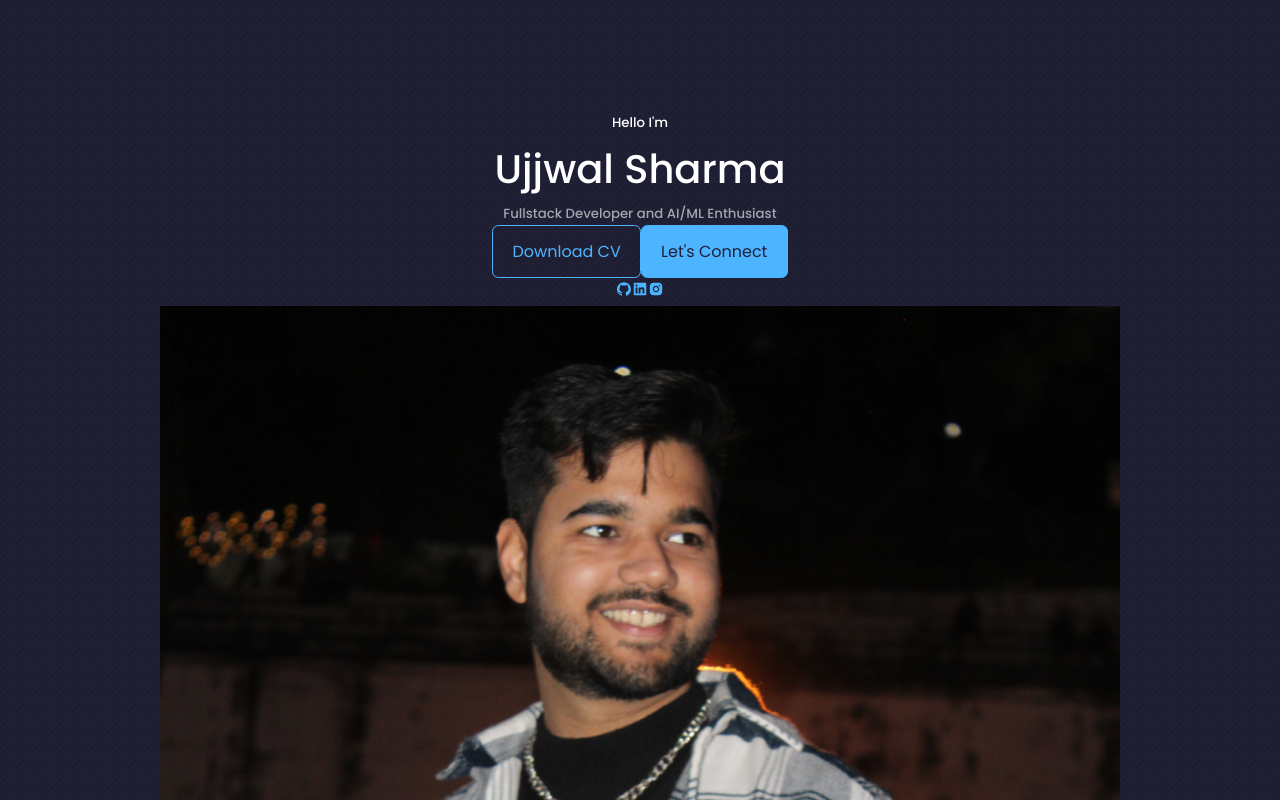
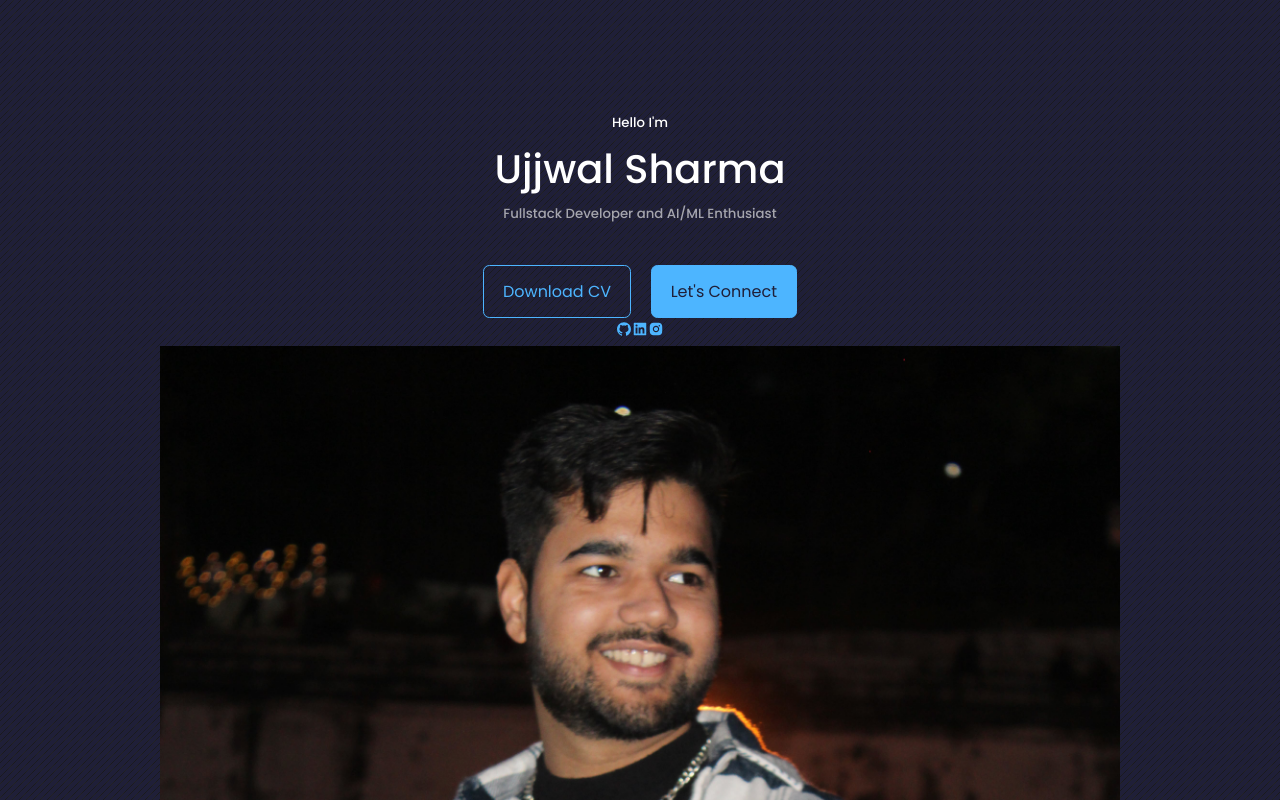
Before and after one commit to Ujjwalsharma7/Portfolio, a React (Create React App) app: page / in a window 1280 px wide. Shown: the top 800 px of the page. Built offline with nearby package versions, Linux system fonts and the light colour scheme.

Commit message:
added css to CTA

```diff
--- a/src/components/header/header.css
+++ b/src/components/header/header.css
@@ -9,3 +9,11 @@ header{
     height: 100%;
     position: relative;
 }
+
+/* =========== CTA ========== */
+ .cta{
+    margin-top: 2.5rem;
+    display: flex;
+    gap: 1.2rem;
+    justify-content: center;
+ }
```
